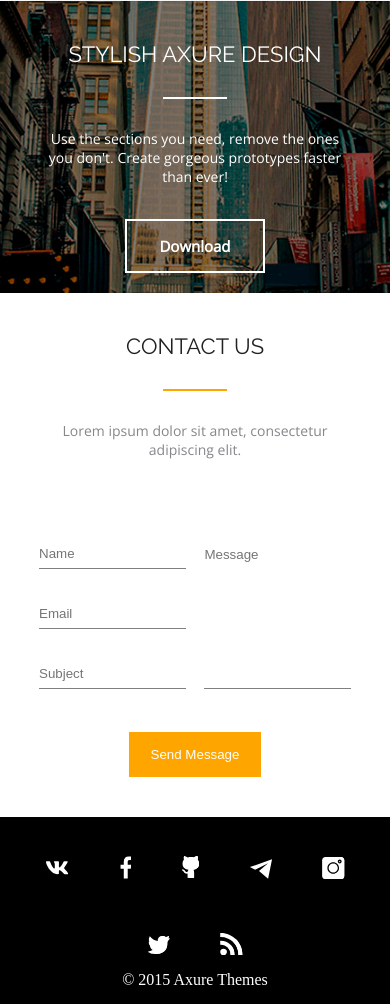
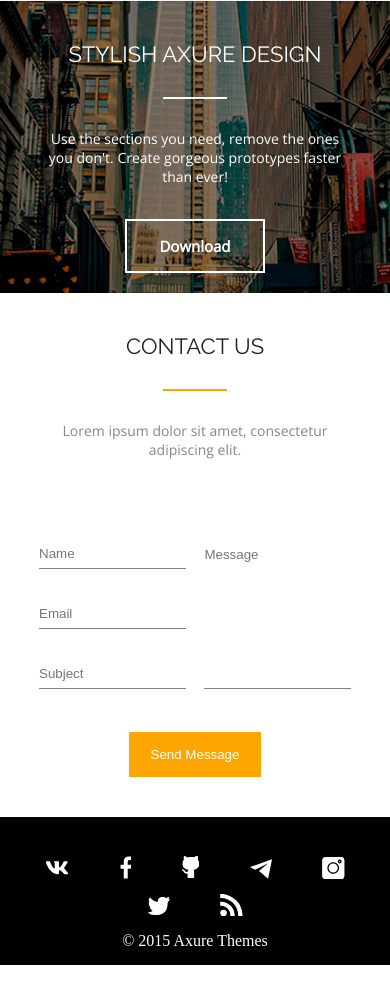
Before and after one commit to wkatkowski/Lesson_8, a plain HTML site: page index.html in a window 390 px wide. Shown: the part 2905-3909 px from the top of the page. After the commit the page ends 3870 px from the top, so only its background shows below. Drawn offline with nearby package versions, Linux system fonts and the light colour scheme; a web font is replaced by a local one.

Commit message:
Add files via upload

```diff
--- a/style.css
+++ b/style.css
@@ -706,4 +706,9 @@ main {
     .rate__item_white {
         font-size: 12px;
     }
+
+    .footer__icon_rss,
+    .footer__icon_tw {
+        margin-top: 0;
+    }
 }
```
